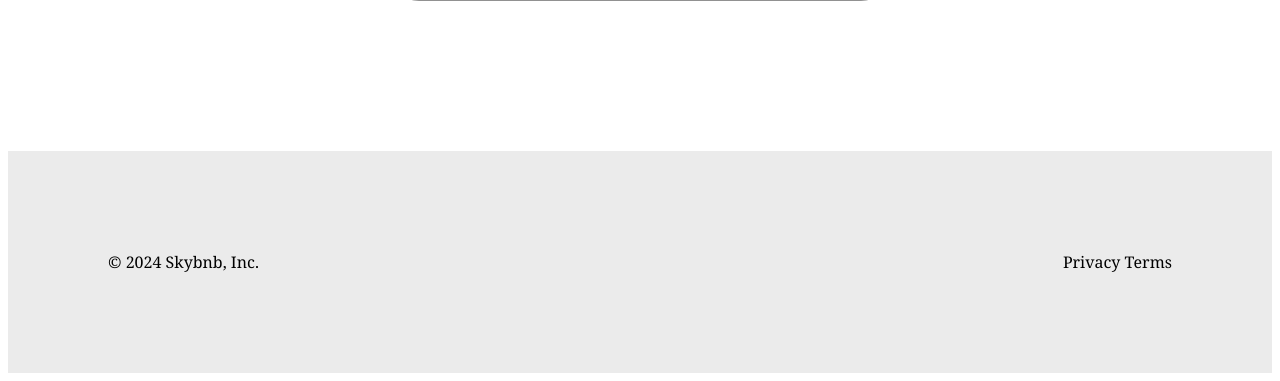
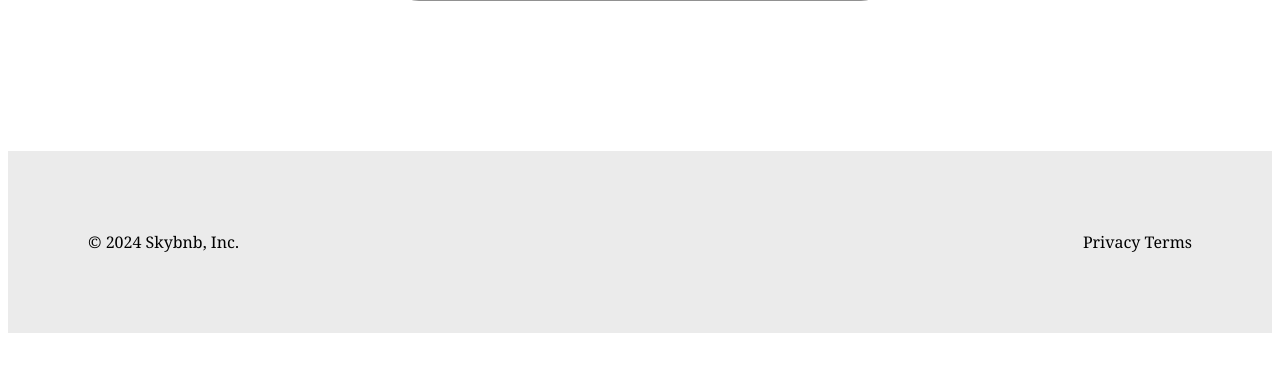
Before and after one commit to jedi24garcia/EnterpriseWebApplication, a Django app: page /accounts/signup/ in a window 1280 px wide. Shown: the part 888-1269 px from the top of the page. After the commit the page ends 1221 px from the top, so only its background shows below. Run offline with Django 5.2, Linux system fonts and the light colour scheme.

Commit message:
changed footer

```diff
--- a/static/css/base.css
+++ b/static/css/base.css
@@ -140,7 +140,7 @@ footer {
   background-color: rgb(235, 235, 235);
   display: flex;
   justify-content: space-between;
-  padding: 100px;
+  padding: 80px;
   margin-top: 50px;
 }
 
```
